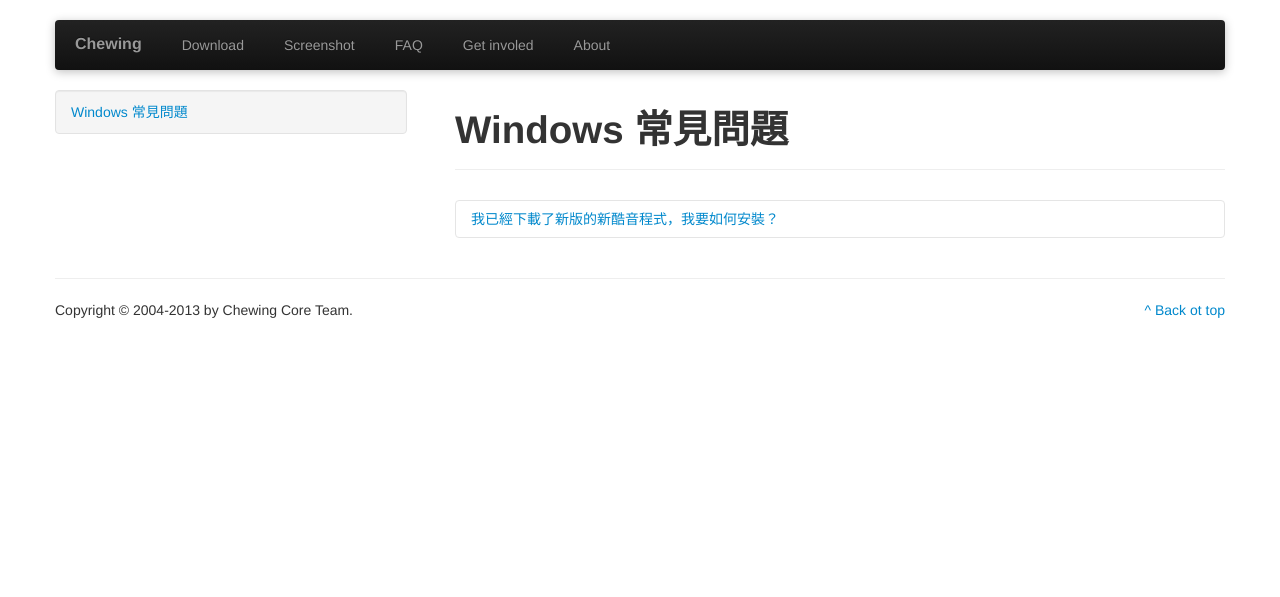
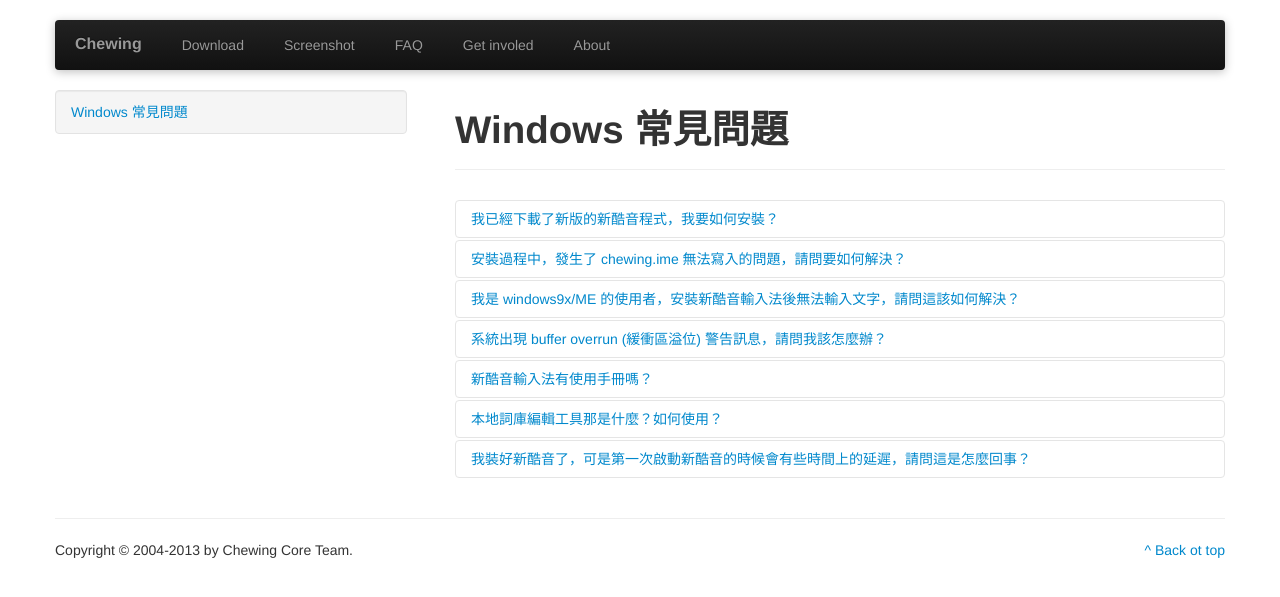
Before and after one commit to chewing/chewing.github.com, a Jekyll site: the page built from faq.html, in a window 1280 px wide. Shown: the top 597 px of the page. Built offline with Jekyll 4.4.1, drawn with Linux system fonts in a browser that asks for light colours; nearby versions of some CDN libraries; Markdown is read by kramdown in place of the engine named in the settings.

Commit message:
added faq items.

```diff
--- a/faq.html
+++ b/faq.html
@@ -8,6 +8,37 @@
     - title: 我已經下載了新版的新酷音程式，我要如何安裝？
       content: |
               只要執行該程式，安裝精靈會自動完成所有步驟，使用者要做的事就是按 下一步 下一步...。
+    - title: 安裝過程中，發生了 chewing.ime 無法寫入的問題，請問要如何解決？
+      content: |
+              chewing.ime 無法寫入是因為被系統鎖住，可以先中斷安裝程序，請依照下列步驟：
+              <ul>
+                <li>請由 開始 -&gt; 控制台 -&gt; 地區及語言選項 -&gt; 語言 -&gt; 詳細資料，在預設輸入語言的選項，將預設輸入語言由新酷音改為其他輸入法；若原本的設定非新酷音輸入法，可略過。</li>
+                <li>重新開機或是重新登入系統。</li>
+                <li>再次執行安裝程式。</li>
+              </ul>
+    - title: 我是 windows9x/ME 的使用者，安裝新酷音輸入法後無法輸入文字，請問這該如何解決？
+      content: |
+              新酷音 0.3.4.2 版已解決此問題，請安裝新版
+    - title: 系統出現 buffer overrun (緩衝區溢位) 警告訊息，請問我該怎麼辦？
+      content: |
+              系統發生 buffer overrun 的問題，有可能是使用者詞庫損壞所引起，請把使用者詞庫刪除或是刪去其中損壞的字串，應可解決。<br />
+              如果刪除使用者詞庫 ( %appdata\Chewing\uhash.dat ) 後還是發生此問題，請來信告知 (參見 <a href="about.html">About</a> )。
+    - title: 新酷音輸入法有使用手冊嗎？
+      content: |
+              有。<br />
+              使用手冊：開始 -&gt; 程式集 -&gt; 新酷音輸入法 -&gt; 新酷音輸入法使用說明，或是可以在 輸入法工具列 最右邊的按鈕中找到。
+    - title: 本地詞庫編輯工具那是什麼？如何使用？
+      content: 本地詞庫編輯工具可以讓使用者編輯動態詞庫 (相對於靜態詞庫、內建詞庫) ，詳細的使用方法請見說明手冊。
+    - title: 我裝好新酷音了，可是第一次啟動新酷音的時候會有些時間上的延遲，請問這是怎麼回事？
+      content: |
+              第一次啟動新酷音的時候會載入詞庫，因此啟動會比較慢。<br />
+              您可以修改登錄檔 (registry) ，讓系統開機自動執行 chewingserver.exe ，以下是修改方法：<br />
+              <ul>
+                <li>開始 -&gt; 執行 -&gt; 輸入 regedit 開啟登錄檔編輯器</li>
+                <li>找到 HKEY_CURRENT_USER\Software\Microsoft\Windows\Current Version\Run</li>
+                <li>在右側視窗按下右鍵新增字串</li>
+                <li>名稱隨便取 (建議取個好記的名稱)，字串的內容是 %windir%\system32\IME\Chewing\ChewingServer.exe</li>
+
 ---
 <div class="row">
 	<div class="span4">
@@ -40,6 +71,7 @@
 						</div>
 					</div>
 				</div>
+		{% capture count %}{{ count | plus: 1 }}{% endcapture %}
 	{% endfor %}
 			</div>
 		</section>
```
